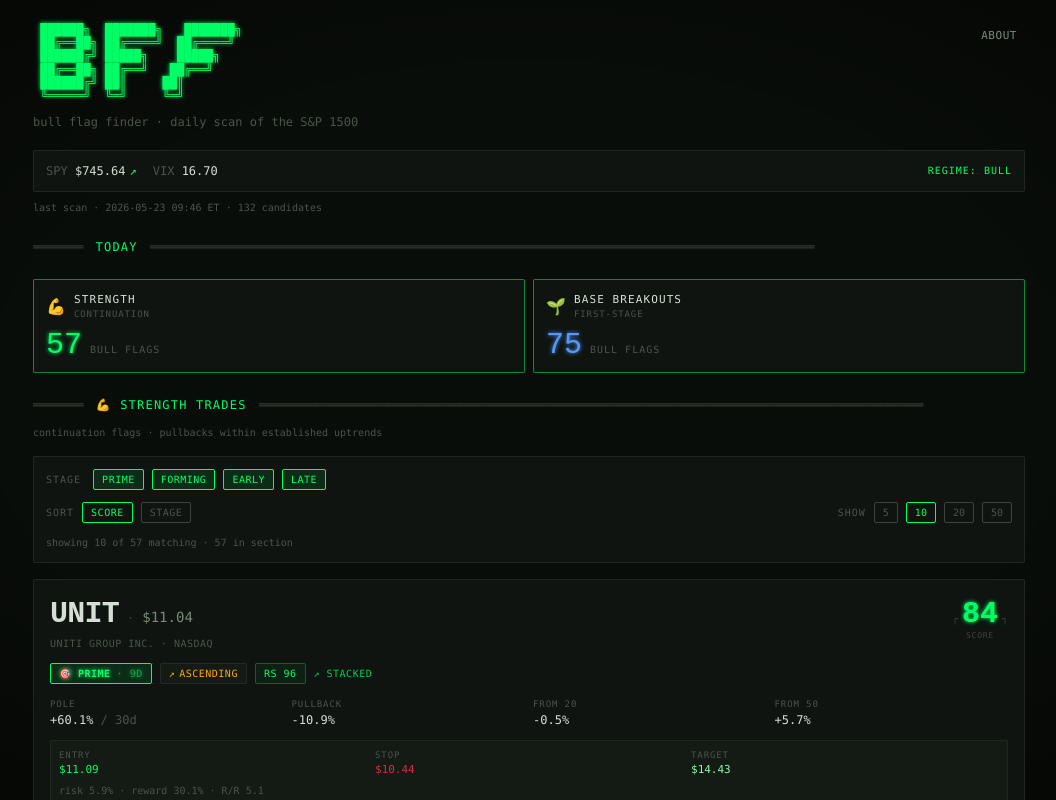
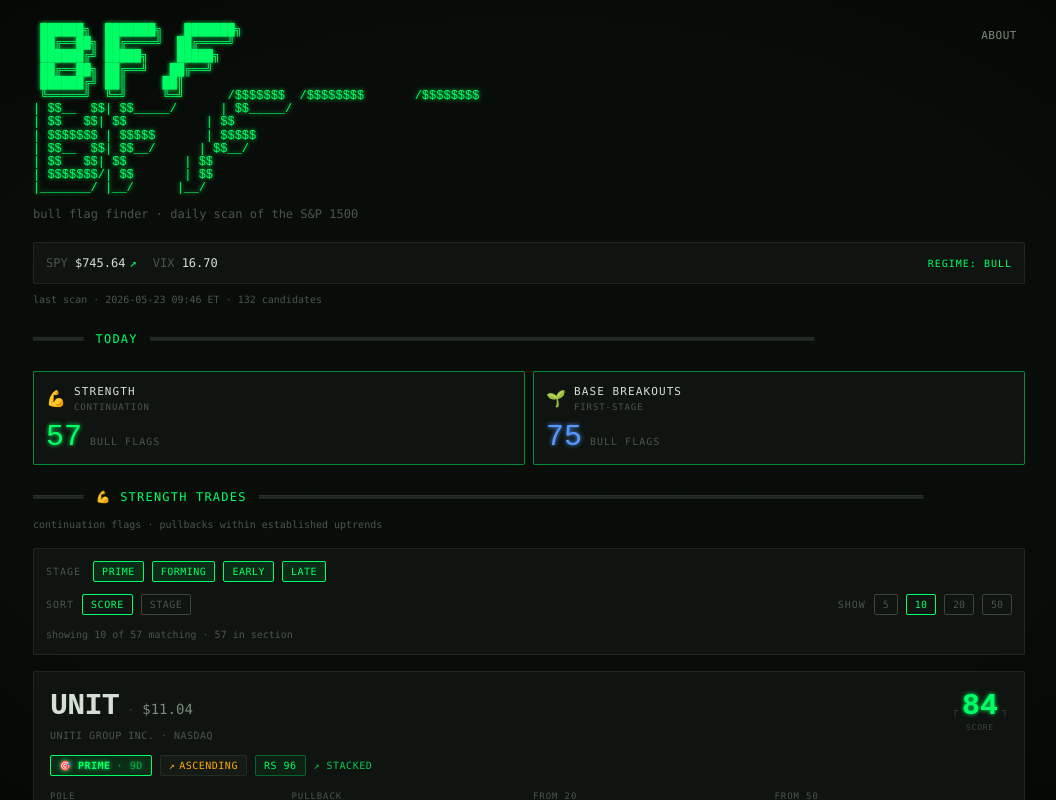
Before and after one commit to duuuval/Bull_Flag_Finder, a Next.js app: page / in a window 1280 px wide. Shown: the top 800 px of the page, without its empty margins (111-1167 px from the left). Built offline with nearby package versions, Linux system fonts and the light colour scheme.

Commit message:
Update ASCIIFlair.tsx

```diff
--- a/components/ASCIIFlair.tsx
+++ b/components/ASCIIFlair.tsx
@@ -9,6 +9,22 @@ export function BFFLogoLarge() {
  ██╔══██╗ ██╔══╝   ██╔══╝
  ██████╔╝ ██║     ██║
  ╚═════╝  ╚═╝     ╚═╝     `}
+
+
+
+{` /$$$$$$$  /$$$$$$$$       /$$$$$$$$
+| $$__  $$| $$_____/      | $$_____/
+| $$  \ $$| $$           | $$
+| $$$$$$$ | $$$$$       | $$$$$
+| $$__  $$| $$__/      | $$__/
+| $$  \ $$| $$        | $$
+| $$$$$$$/| $$       | $$
+|_______/ |__/      |__/      `}
+
+
+
+
+
     </pre>
   );
 }
```
